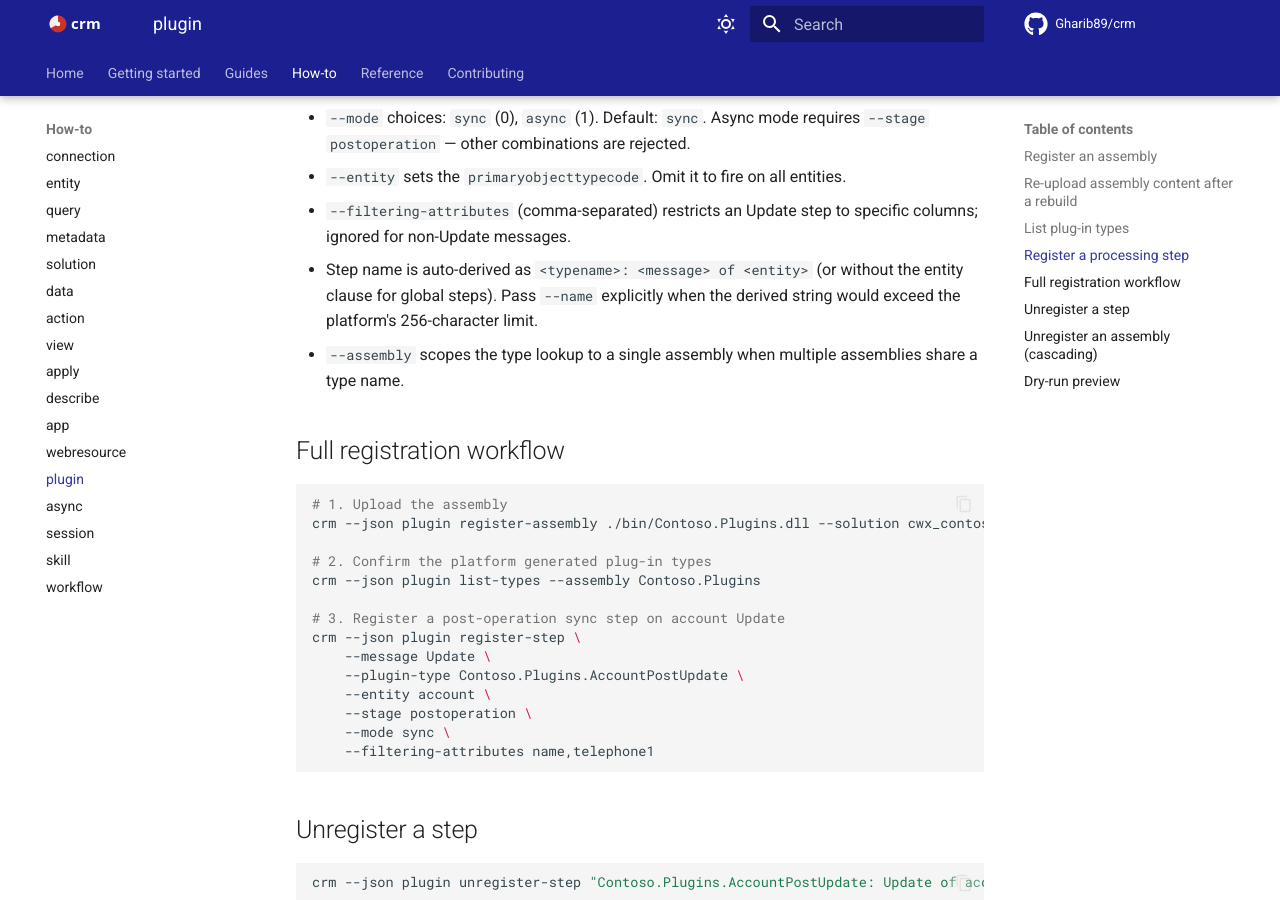
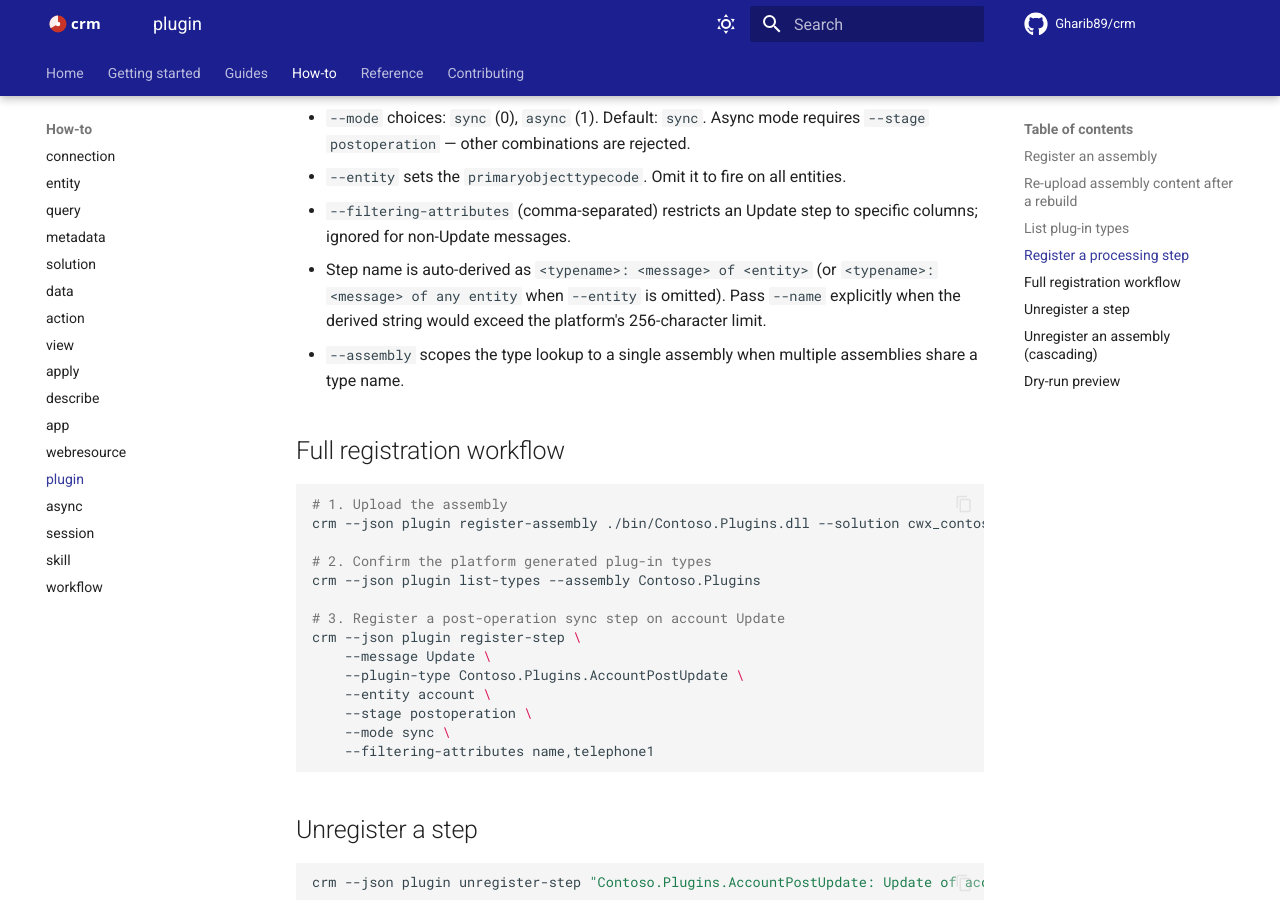
Before and after one commit to Gharib89/crm, an MkDocs documentation site: the page built from docs/how-to/plugin.md, in a window 1280 px wide and 900 px high, scrolled down 1397 px. Built offline with MkDocs 1.6.1 and Material for MkDocs 9.7.7, drawn with Linux system fonts in a browser that asks for light colours; comment, search, counter and statistics services are not loaded.

Commit message:
fix(plugin): strip whitespace from step/assembly args + help text + docs
- unregister_step / unregister_assembly: strip() once before GUID check so
  padded names resolve correctly instead of silently not-found
- plugin_group help: mention processing steps (not assemblies only)
- how-to/plugin.md: correct derived step-name pattern for global steps
  ("of any entity" not "omit entity clause")

Co-Authored-By: Claude Sonnet 4.6 <noreply@anthropic.com>

```diff
--- a/docs/how-to/plugin.md
+++ b/docs/how-to/plugin.md
@@ -63,9 +63,10 @@ Key points:
 - `--entity` sets the `primaryobjecttypecode`. Omit it to fire on all entities.
 - `--filtering-attributes` (comma-separated) restricts an Update step to
   specific columns; ignored for non-Update messages.
-- Step name is auto-derived as `<typename>: <message> of <entity>` (or without
-  the entity clause for global steps). Pass `--name` explicitly when the derived
-  string would exceed the platform's 256-character limit.
+- Step name is auto-derived as `<typename>: <message> of <entity>` (or
+  `<typename>: <message> of any entity` when `--entity` is omitted). Pass
+  `--name` explicitly when the derived string would exceed the platform's
+  256-character limit.
 - `--assembly` scopes the type lookup to a single assembly when multiple
   assemblies share a type name.
 
```
Also changed, not shown: 2 other files.
